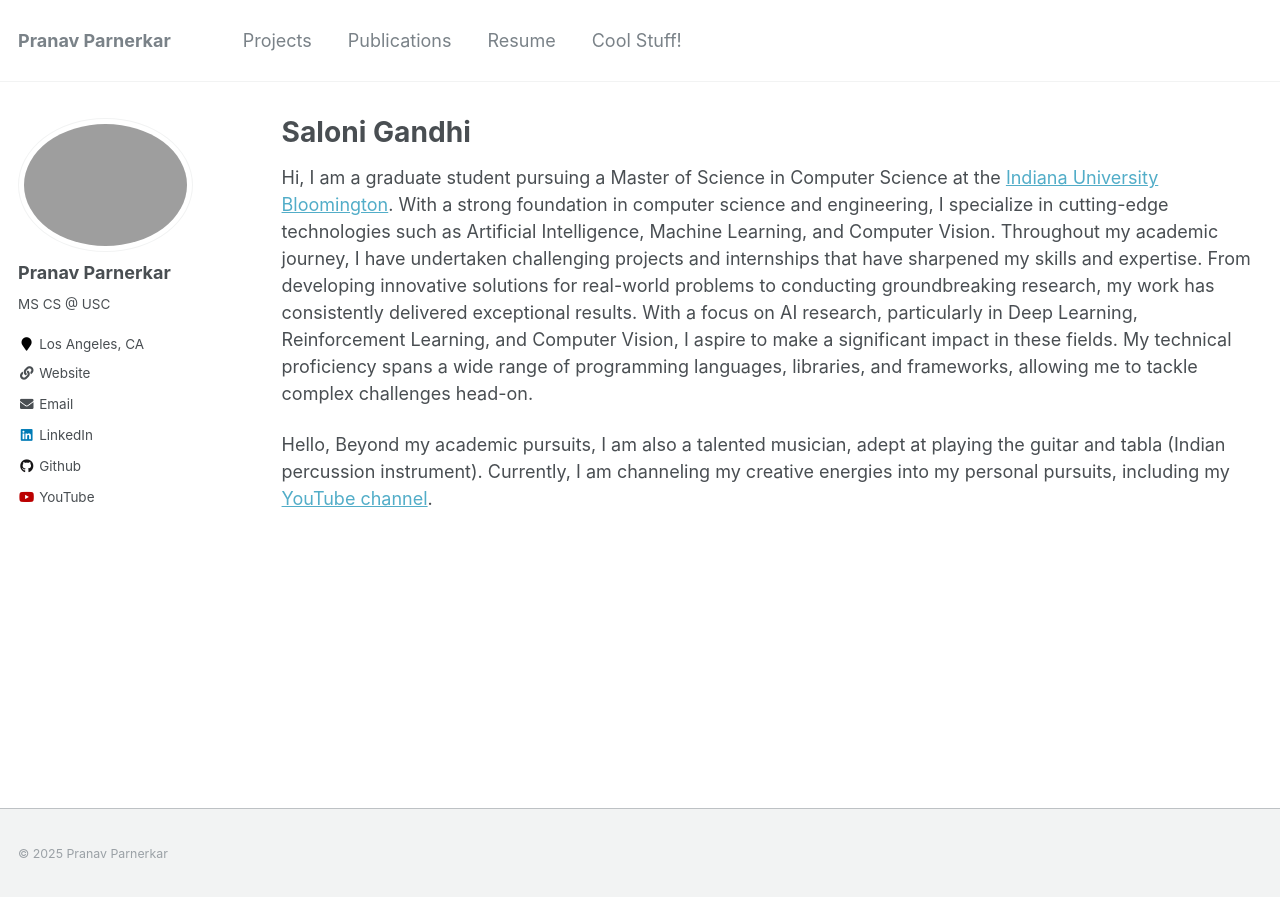
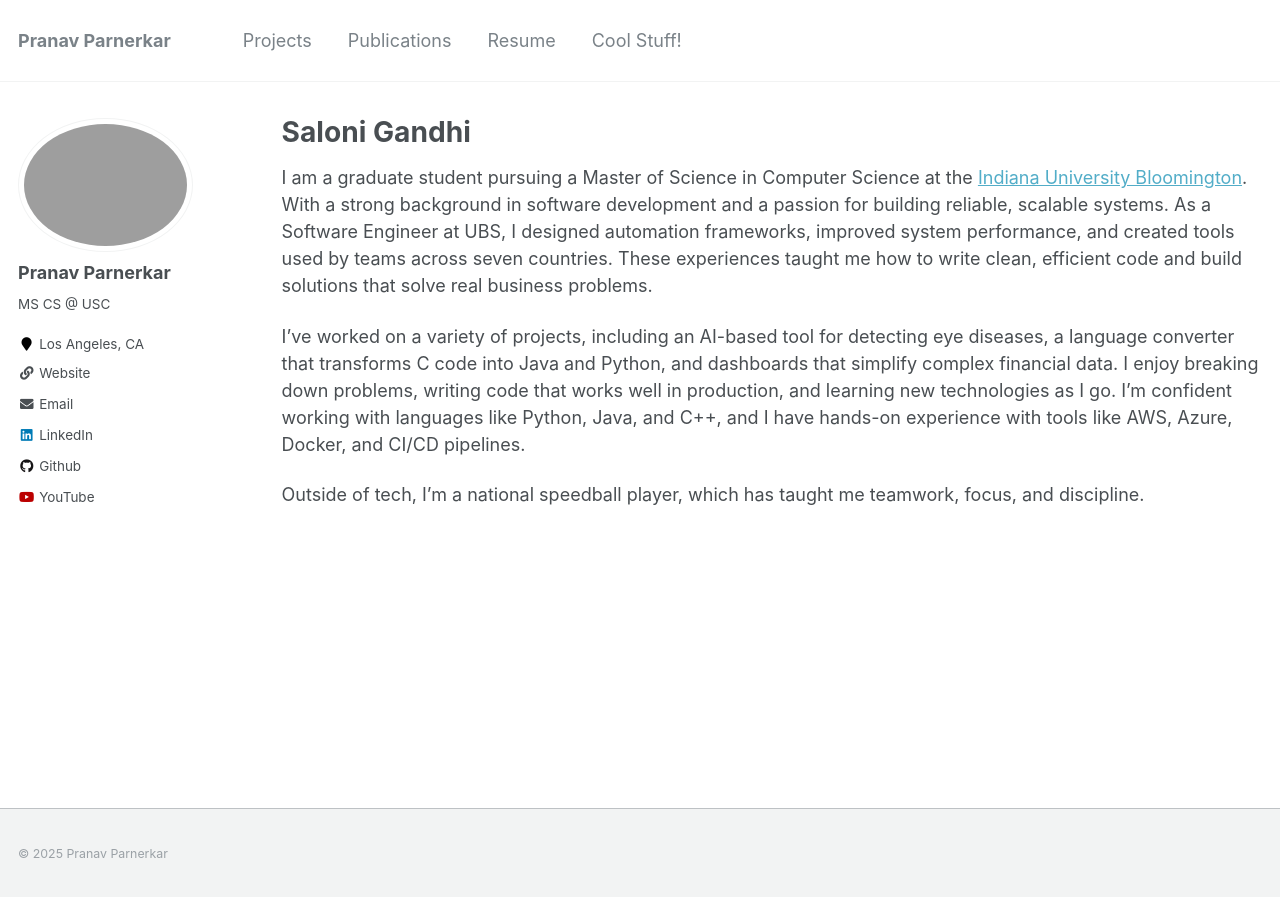
Before and after one commit to saloni111/saloni111.github.io, a Jekyll site: the page built from _pages/about.md, in a window 1280 px wide. Shown: the top 897 px of the page. Built offline with Jekyll 4.4.1, drawn with Linux system fonts in a browser that asks for light colours.

Commit message:
Update about.md

```diff
--- a/_pages/about.md
+++ b/_pages/about.md
@@ -9,6 +9,8 @@ redirect_from:
   - /about.html
 ---
 
-Hi, I am a graduate student pursuing a Master of Science in Computer Science at the [Indiana University Bloomington](https://www.usc.edu/). With a strong foundation in computer science and engineering, I specialize in cutting-edge technologies such as Artificial Intelligence, Machine Learning, and Computer Vision. Throughout my academic journey, I have undertaken challenging projects and internships that have sharpened my skills and expertise. From developing innovative solutions for real-world problems to conducting groundbreaking research, my work has consistently delivered exceptional results. With a focus on AI research, particularly in Deep Learning, Reinforcement Learning, and Computer Vision, I aspire to make a significant impact in these fields. My technical proficiency spans a wide range of programming languages, libraries, and frameworks, allowing me to tackle complex challenges head-on.
+I am a graduate student pursuing a Master of Science in Computer Science at the [Indiana University Bloomington](https://bloomington.iu.edu). With a strong background in software development and a passion for building reliable, scalable systems. As a Software Engineer at UBS, I designed automation frameworks, improved system performance, and created tools used by teams across seven countries. These experiences taught me how to write clean, efficient code and build solutions that solve real business problems.
 
-Hello, Beyond my academic pursuits, I am also a talented musician, adept at playing the guitar and tabla (Indian percussion instrument). Currently, I am channeling my creative energies into my personal pursuits, including my [YouTube channel](https://www.youtube.com/@varunv5).
+I’ve worked on a variety of projects, including an AI-based tool for detecting eye diseases, a language converter that transforms C code into Java and Python, and dashboards that simplify complex financial data. I enjoy breaking down problems, writing code that works well in production, and learning new technologies as I go. I’m confident working with languages like Python, Java, and C++, and I have hands-on experience with tools like AWS, Azure, Docker, and CI/CD pipelines.
+
+Outside of tech, I’m a national speedball player, which has taught me teamwork, focus, and discipline.
```
